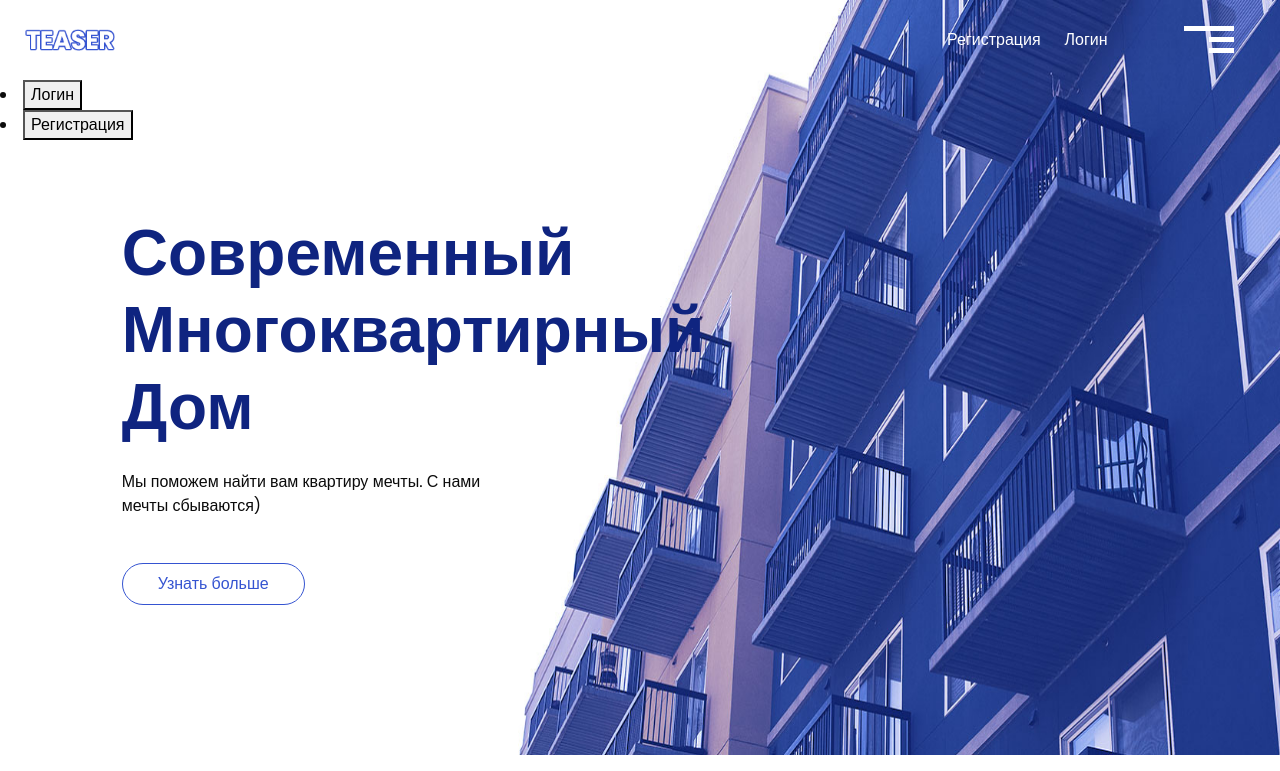
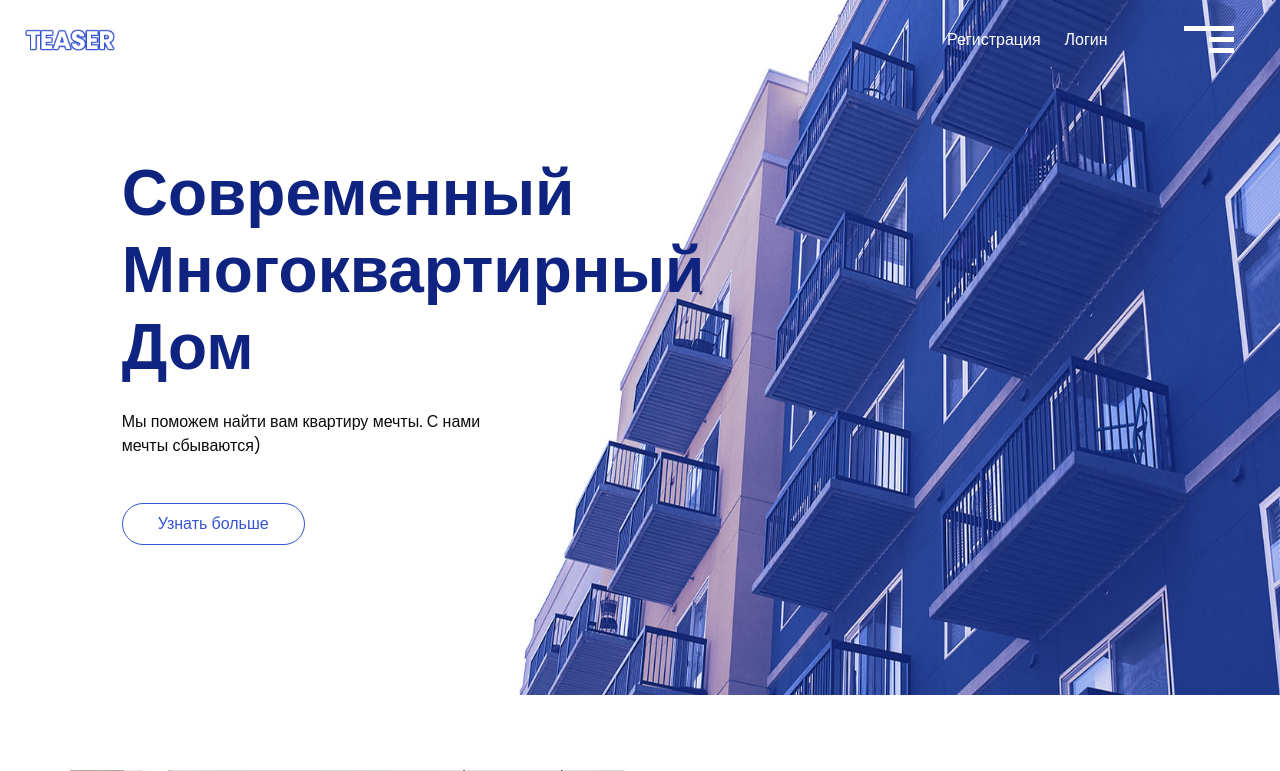
Before and after one commit to elmarazhusupova/House-sale, a Django app: page / in a window 1280 px wide. Shown: the top 771 px of the page. Run offline with Django 4.2, Linux system fonts and the light colour scheme; data comes from the database, SQL or seed files in the repository; both versions use the stored data as it was after the commit; some libraries are stand-ins or nearby versions.

Commit message:
bug fixes

```diff
--- a/templates/base.html
+++ b/templates/base.html
@@ -36,7 +36,11 @@
           <div class="navbar-collapse" id="">
             <ul class="navbar-nav justify-content-between ">
               <div class="User_option">
-<!--                  {% if not request.user.is_authenticated %}-->
+                {% if request.user.is_authenticated %}
+                  <h2><a href=""> {{request.user.username}} </a></h2>
+                  <h5><a href="{% url 'logout' %}"><br> | Выйти </a></h5>
+                    {% else %}
+
                   <li class="">
                   <a class="mr-4" href="{% url 'register' %}">
                     Регистрация
@@ -47,10 +51,7 @@
                     Логин
                   </a>
                 </li>
-<!--                {% else %}-->
-<!--                <a href=""> {{request.user.email}}</a>-->
-<!--                {% endif %}-->
-
+                {% endif %}
               </div>
             </ul>
 
--- a/templates/index.html
+++ b/templates/index.html
@@ -25,24 +25,24 @@
   <!-- responsive style -->
   <link href="{% static '/css/responsive.css' %}" rel="stylesheet" />
 
-  {% if request.user.is_authenticated %}
-     <p><a href="{% url 'logout' %}">Log Out</a></p>
-  {% else %}
-  <li>
-    <a href="{% url 'login' %}">
-      <button type="button" class="login-btn">
-        <i class="flaticon-profile"></i>Логин
-      </button>
-    </a>
-  </li>
-  <li>
-    <a href="{% url 'register' %}">
-      <button type="button" class="login-btn">
-        Регистрация
-      </button>
-    </a>
-  </li>
-  {% endif %}
+<!--  {% if request.user.is_authenticated %}-->
+<!--     <p><a href="{% url 'logout' %}">Log Out</a></p>-->
+<!--  {% else %}-->
+<!--  <li>-->
+<!--    <a href="{% url 'login' %}">-->
+<!--      <button type="button" class="login-btn">-->
+<!--        <i class="flaticon-profile"></i>Логин-->
+<!--      </button>-->
+<!--    </a>-->
+<!--  </li>-->
+<!--  <li>-->
+<!--    <a href="{% url 'register' %}">-->
+<!--      <button type="button" class="login-btn">-->
+<!--        Регистрация-->
+<!--      </button>-->
+<!--    </a>-->
+<!--  </li>-->
+<!--  {% endif %}-->
 
 
 </head>
```
Also changed, not shown: db.sqlite3.
